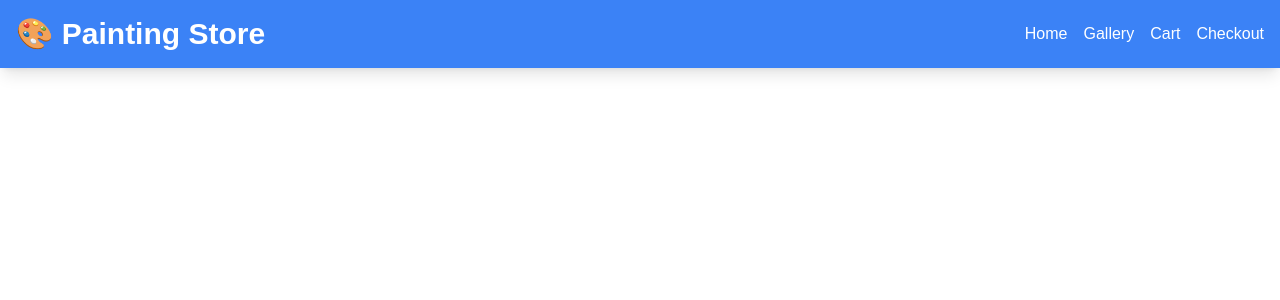
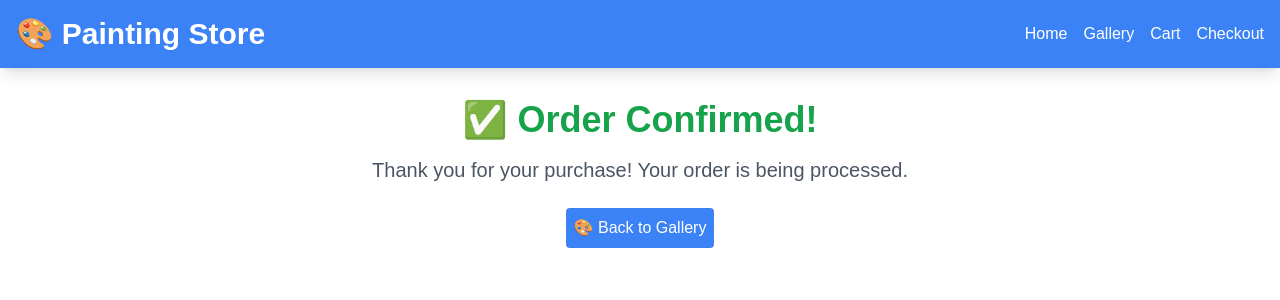
Before and after one commit to voanhkiet/frontend, a React (Vite) app: page /confirmation in a window 1280 px wide. Shown: the top 300 px of the page. Built offline with nearby package versions, Linux system fonts and the light colour scheme.

Commit message:
Frontend

```diff
--- a/src/App.jsx
+++ b/src/App.jsx
@@ -5,6 +5,7 @@ import GalleryPage from "./pages/GalleryPage";
 import CartPage from "./pages/CartPage";
 import Navbar from "./components/Navbar";
 import CheckoutPage from "./pages/CheckoutPage";
+import ConfirmationPage from "./pages/ConfirmationPage";
 
 
 
@@ -32,7 +33,7 @@ const App = () => {
         <Route path="/gallery" element={<GalleryPage cart={cart} setCart={setCart} />} />
         <Route path="/cart" element={<CartPage cart={cart} />} />
         <Route path="/checkout" element={<CheckoutPage cart={cart} setCart={setCart} />} />
-
+        <Route path="/confirmation" element={<ConfirmationPage />}/>
       </Routes>
     </Router>
   );
--- a/src/pages/CheckoutPage.jsx
+++ b/src/pages/CheckoutPage.jsx
@@ -1,7 +1,9 @@
 import { useState, useEffect } from "react";
+import { useNavigate } from "react-router-dom";
 
 const CheckoutPage = () => {
     const [cart, setCart] = useState([]);
+   const navigate = useNavigate();
 
        useEffect(() => {
            const savedCart = JSON.parse(localStorage.getItem("cart")) || [];
@@ -21,6 +23,7 @@ const CheckoutPage = () => {
     alert(`Order placed for ${userInfo.name}! 🎉`);
     setCart([]); // ✅ Clear cart after purchase
     localStorage.removeItem("cart"); // ✅ Remove stored cart data
+    navigate("/confirmation"); // Redirect after purchase
   };
 
   return (
--- /dev/null
+++ b/src/pages/ConfirmationPage.jsx
@@ -0,0 +1,18 @@
+import { Link } from "react-router-dom";
+
+const ConfirmationPage = () => {
+    return (
+        <div className="container mx-auto p-8 text-center">
+            <h1 className="text-4xl font-bold text-green-600">✅ Order Confirmed!</h1>
+            <p className="text-xl text-gray-600 mt-4">Thank you for your purchase! Your order is being processed.</p>
+            <Link to="/gallery">
+                <button className="mt-6 p-2 bg-blue-500 text-white rounded">
+                🎨 Back to Gallery
+                </button>
+            </Link>
+        </div>
+    );
+
+};
+
+export default ConfirmationPage;
```
